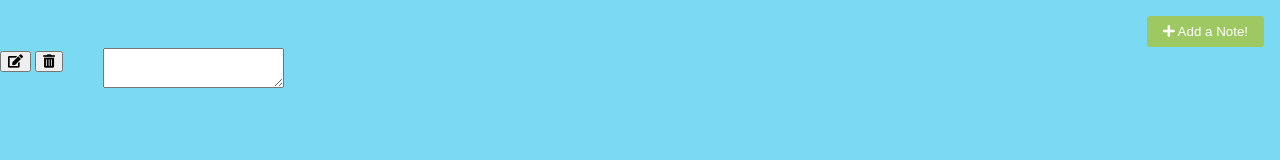
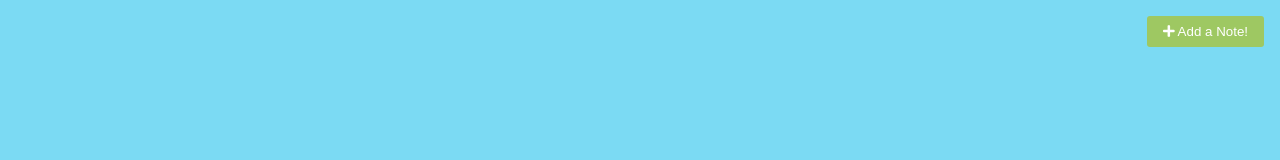
Before and after one commit to jesterb0206/Notes-App, a plain HTML site: page index.html in a window 1280 px wide. Drawn offline with nearby package versions, Linux system fonts and the light colour scheme.

Commit message:
Deleted Code I Accidentally Left In

```diff
--- a/index.html
+++ b/index.html
@@ -21,11 +21,3 @@
     <script src="script.js"></script>
   </body>
 </html>
-
-<div class="tools">
-  <button class="edit"><i class="fas fa-edit"></i></button>
-  <button class="delete"><i class="fas fa-trash-alt"></i></button>
-</div>
-
-<div class="main ${text ? '' : 'hidden'}"></div>
-<textarea class="${text ? 'hidden' : ''}"></textarea>
```
